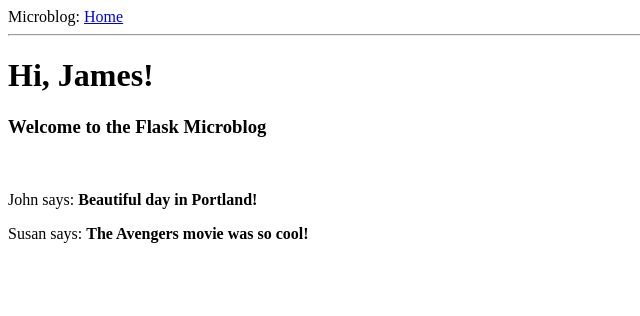
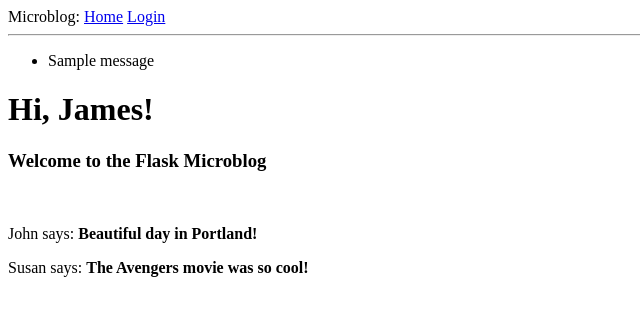
Before and after one commit to jMac029/python_microblog, a Flask app: page / in a window 1280 px wide. Shown: the top 316 px of the page, without its empty margins (0-640 px from the left). Run offline with Flask 2, Linux system fonts and the light colour scheme; one stand-in notice (Sample message) is shown.

Commit message:
added in the login pip module along with updating the base.html template to reflect adding in this new page for login

```diff
--- a/app/routes.py
+++ b/app/routes.py
@@ -1,5 +1,6 @@
-from flask import render_template
+from flask import render_template, flash, redirect
 from app import app
+from app.forms import LoginForm
 
 @app.route('/')
 @app.route('/index')
@@ -16,3 +17,12 @@ def index():
         }
     ]
     return render_template('index.html', title='Flask', user=user, posts=posts)
+
+@app.route('/login', methods=['GET', 'POST'])
+def login():
+    form = LoginForm()
+    if form.validate_on_submit():
+        flash('Login requested for user {}, remember_me={}'.format(
+            form.username.data, form.remember_me.data))
+        return redirect(url_for('index'))
+    return render_template('login.html', title='Sign In', form=form)
--- a/app/templates/base.html
+++ b/app/templates/base.html
@@ -7,8 +7,21 @@
       {% endif %}
     </head>
     <body>
-        <div>Microblog: <a href="/index">Home</a></div>
+        <div>
+            Microblog:
+            <a href="{{ url_for('index') }}">Home</a>
+            <a href="{{ url_for('login') }}">Login</a>
+        </div>
         <hr>
+        {% with messages = get_flashed_messages() %}
+        {% if messages %}
+        <ul>
+            {% for message in messages %}
+            <li>{{ message }}</li>
+            {% endfor %}
+        </ul>
+        {% endif %}
+        {% endwith %}
         {% block content %}{% endblock %}
     </body>
 </html>
```
